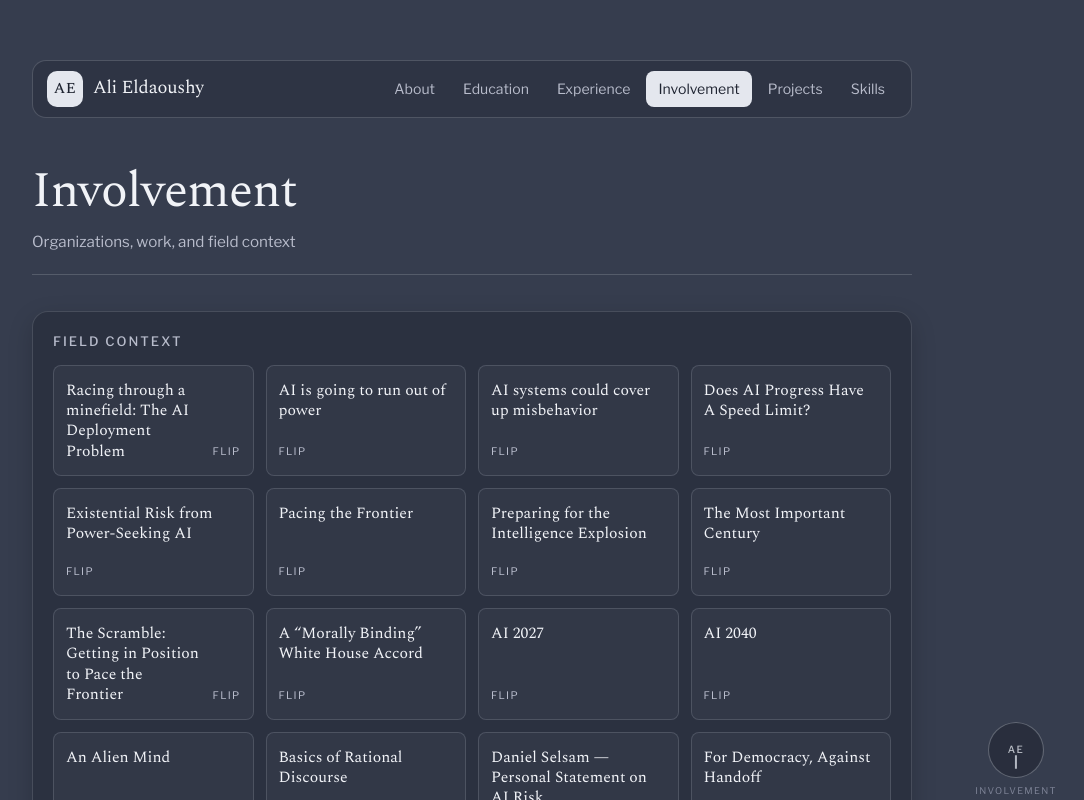
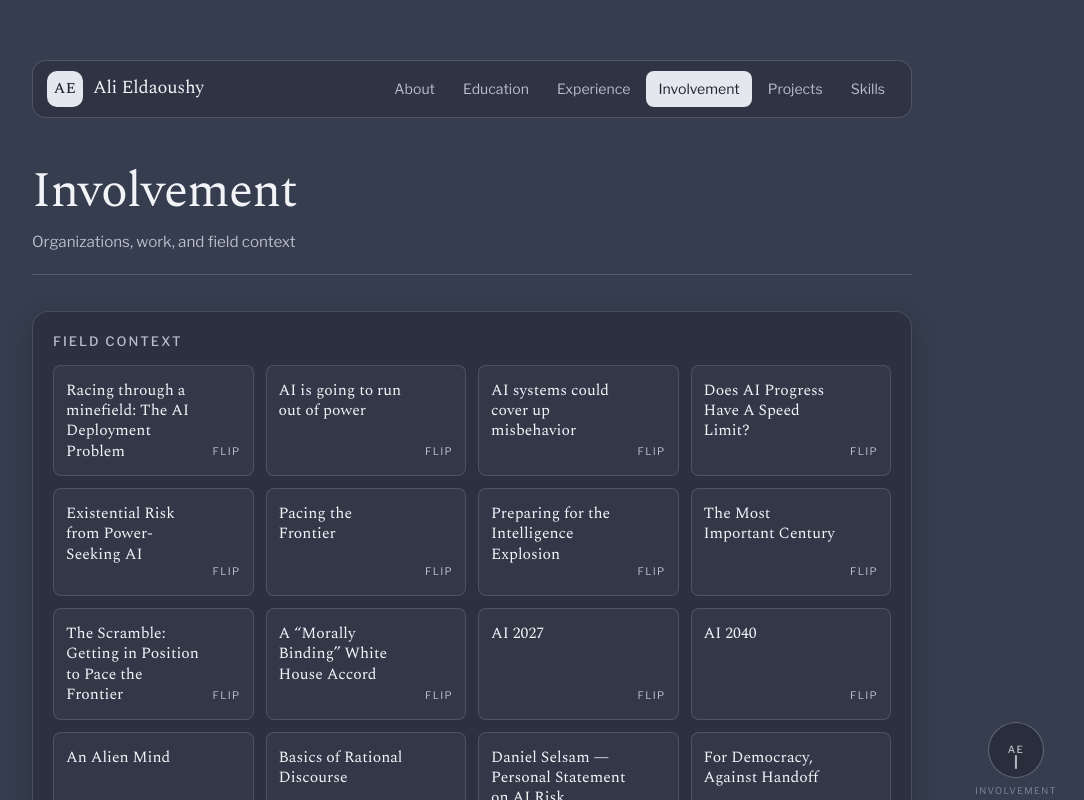
Before and after one commit to alieldaoushyuci/portfolio, a Next.js app: page /portfolio/involvement in a window 1280 px wide. Shown: the top 800 px of the page, without its empty margins (168-1252 px from the left). Built offline with nearby package versions, Linux system fonts and the light colour scheme.

Commit message:
Put the Flip hint in the bottom-right corner of every Field Context card.

```diff
--- a/app/components/FieldContextDeck.jsx
+++ b/app/components/FieldContextDeck.jsx
@@ -1,9 +1,6 @@
 'use client';
 
 import { useState } from 'react';
-
-const LONG_TITLE = 48;
-
 function hostLabel(href) {
   try {
     return new URL(href).hostname.replace(/^www\./, '');
@@ -19,13 +16,12 @@ export default function FieldContextDeck({ items }) {
     <ul className="context-deck">
       {items.map((item) => {
         const isFlipped = flipped === item.title;
-        const isLong = item.title.length > LONG_TITLE;
         return (
           <li key={item.title} className="context-card-wrap">
             <div className={`context-card${isFlipped ? ' is-flipped' : ''}`}>
               <button
                 type="button"
-                className={`context-face context-front${isLong ? ' is-long' : ''}`}
+                className="context-face context-front"
                 aria-expanded={isFlipped}
                 onClick={() =>
                   setFlipped((cur) => (cur === item.title ? null : item.title))
--- a/app/globals.css
+++ b/app/globals.css
@@ -2403,20 +2403,17 @@ article .skill-usage a {
   color: inherit;
   cursor: pointer;
   font: inherit;
-}
-
-.context-front.is-long {
   flex-direction: row;
   align-items: flex-end;
   gap: 12px;
 }
 
-.context-front.is-long .context-title {
+.context-front .context-title {
   flex: 1 1 auto;
   align-self: flex-start;
 }
 
-.context-front.is-long .context-hint {
+.context-front .context-hint {
   flex: 0 0 auto;
 }
 
```
Also changed, not shown: 30 other files (tests, documents, lock files or other folders).
